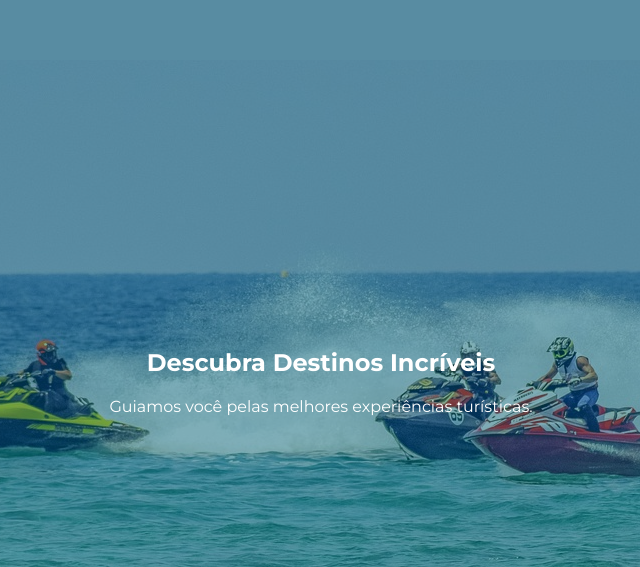
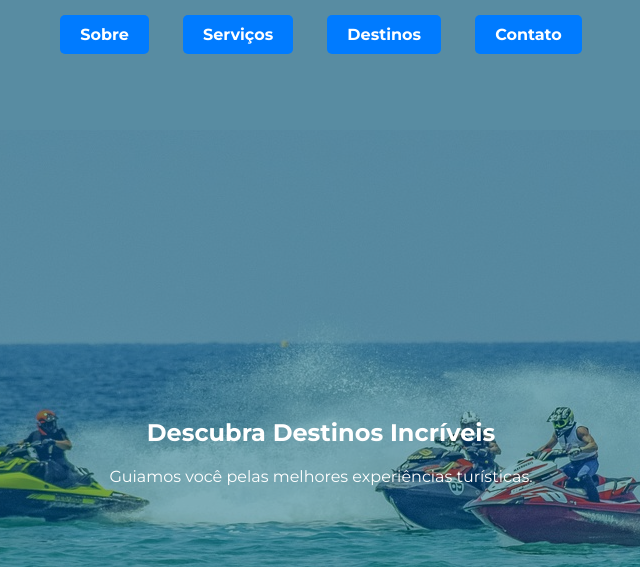
Before and after one commit to tsturismo/TSturismo_, a plain HTML site: page index.html in a window 1280 px wide. Shown: the part 533-1100 px from the top of the page, without its empty margins (319-959 px from the left). Drawn offline with Linux system fonts and the light colour scheme; a script that the page names is missing.

Commit message:
Update index.html

```diff
--- a/index.html
+++ b/index.html
@@ -11,6 +11,9 @@
 </head>
 <body>
     <div class="top-bar"></div>
+  </head>
+<body>
+    <div class="top-bar"></div>
     <header>
         <div class="container header-content">
             <img src="logo.png" alt="TSTurismo" class="logo">
@@ -19,10 +22,10 @@
             </div>
             <nav class="mobile-nav">
                 <ul>
-                    <li><a href="#sobre">Sobre</a></li>
-                    <li><a href="#servicos">Serviços</a></li>
-                    <li><a href="#destinos">Destinos</a></li>
-                    <li><a href="#contato">Contato</a></li>
+                    <li><a href="#sobre" class="btn-nav">Sobre</a></li>
+                    <li><a href="#servicos" class="btn-nav">Serviços</a></li>
+                    <li><a href="#destinos" class="btn-nav">Destinos</a></li>
+                    <li><a href="#contato" class="btn-nav">Contato</a></li>
                 </ul>
             </nav>
         </div>
```
